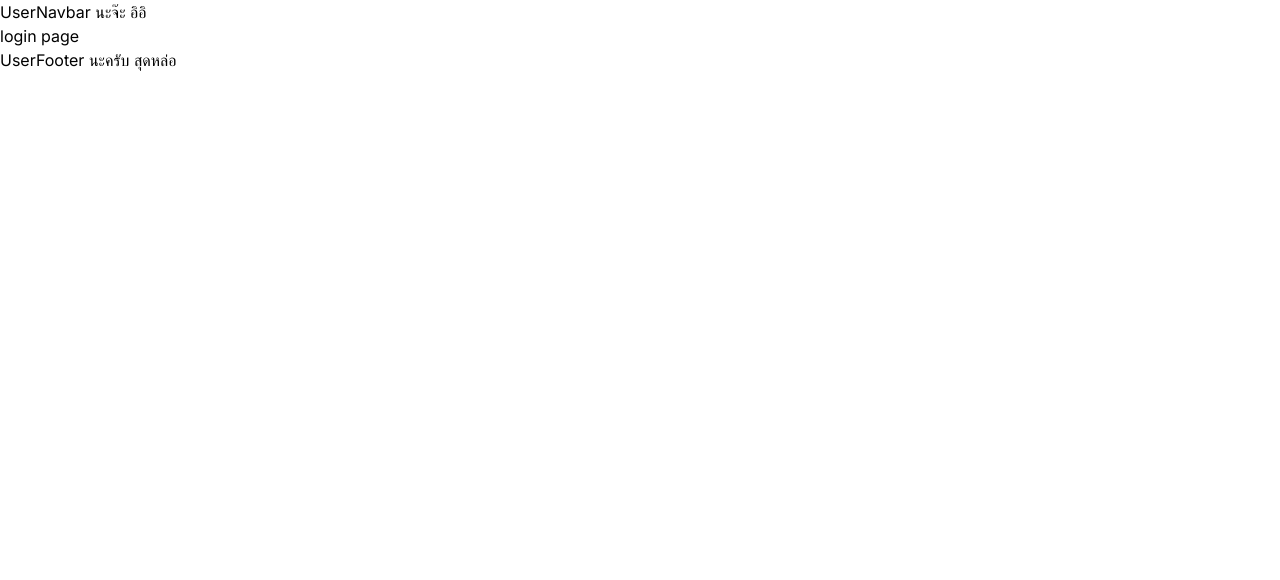
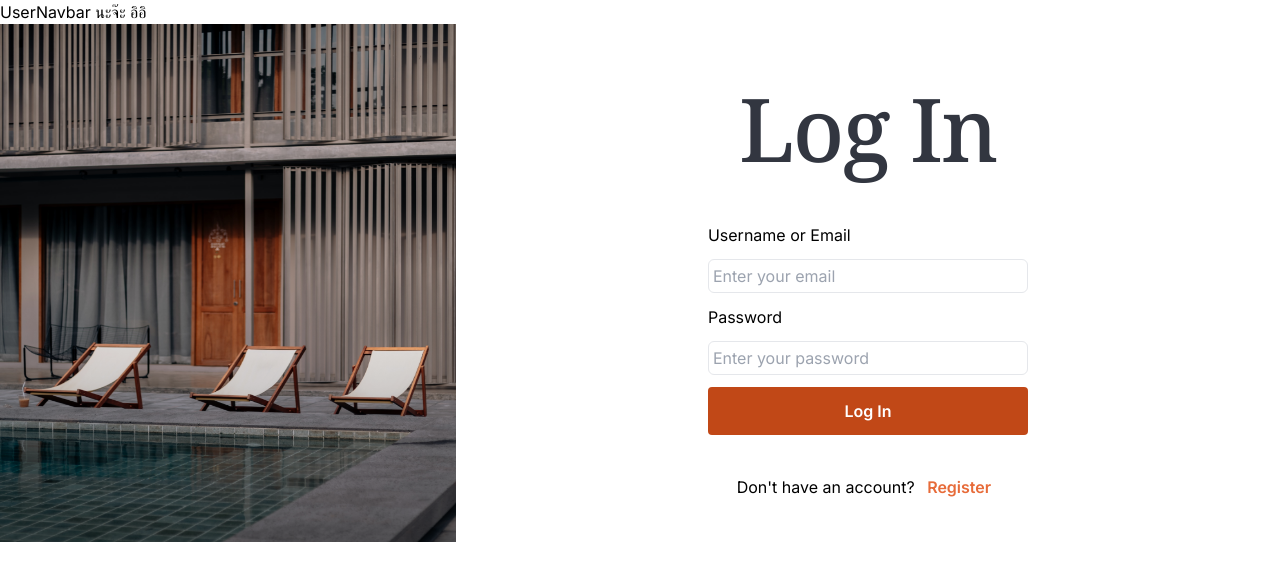
Before and after one commit to L1laX/Grand-final-project-neatly-hotel-teal, a Next.js app: page /login in a window 1280 px wide. Shown: the top 580 px of the page. Built offline with nearby package versions, Linux system fonts and the light colour scheme.

Commit message:
feat: Add login page and fix handle click on btn components

```diff
--- a/package.json
+++ b/package.json
@@ -9,6 +9,9 @@
     "lint": "next lint"
   },
   "dependencies": {
+    "@supabase/auth-ui-react": "^0.4.7",
+    "@supabase/auth-ui-shared": "^0.1.8",
+    "@supabase/supabase-js": "^2.39.3",
     "dotenv": "^16.4.1",
     "next": "^14.1.0",
     "react": "^18",
--- a/src/app/layout.js
+++ b/src/app/layout.js
@@ -16,7 +16,7 @@ export default function RootLayout({ children }) {
       <body className={inter.className}>
         <UserNavbar />
         {children}
-        <UserFooter />
+        {/* <UserFooter /> */}
       </body>
     </html>
   );
--- a/src/app/login/page.jsx
+++ b/src/app/login/page.jsx
@@ -1,5 +1,58 @@
+"use client";
+
+import PrimaryBtn from "@/components/common/PrimaryBtn";
+import Link from "next/link";
+import Image from "next/legacy/image";
+import bg from "/src/asset/background/login-page/bg.png";
 const Login = () => {
-  return <div>login page</div>;
+  return (
+    <div className="main-content flex">
+      <div className="d">
+        <Image src={bg} width={708} height={805} />
+      </div>
+      <div className="login-form flex w-full flex-col items-center justify-center gap-10">
+        <h1>Log In</h1>
+        <form action="" className="flex w-80 flex-col">
+          <div className="input-content flex flex-col gap-3">
+            <label htmlFor="usernameOrEmail">Username or Email</label>
+            <input
+              className="rounded-md border p-1 focus:outline-1 focus:outline-orange-400 focus:ring-1 focus:ring-inset focus:ring-orange-400"
+              type="text"
+              name="usernameOrEmail"
+              placeholder="Enter your email"
+              required
+            />
+            <label htmlFor="password">Password</label>
+            <input
+              className="rounded-md border p-1 focus:outline-1 focus:outline-orange-400 focus:ring-1 focus:ring-inset focus:ring-orange-400"
+              type="password"
+              name="password"
+              placeholder="Enter your password"
+              required
+            />
+            <PrimaryBtn
+              btnName="Log In"
+              className="w-full"
+              handleClick={() => {
+                alert("จ๊ะเอ๋ตัวเอง");
+              }}
+            />
+          </div>
+        </form>
+        <div className="to-register">
+          {" "}
+          Don't have an account?{" "}
+          <Link
+            href={"/register"}
+            className="visitlink visitlink:hover visitlink:disabled"
+          >
+            {" "}
+            Register
+          </Link>
+        </div>
+      </div>
+    </div>
+  );
 };
 
 export default Login;
--- a/src/app/page.jsx
+++ b/src/app/page.jsx
@@ -2,10 +2,5 @@ import PrimaryBtn from "@/components/common/PrimaryBtn";
 import SecondaryBtn from "@/components/common/SecondaryBtn";
 
 export default function Home() {
-  return (
-    <main>
-      <PrimaryBtn btnName={"Hello"} />
-      <SecondaryBtn btnName={"World"} />
-    </main>
-  );
+  return <main></main>;
 }
--- a/src/components/common/PrimaryBtn.jsx
+++ b/src/components/common/PrimaryBtn.jsx
@@ -1,8 +1,11 @@
 import React from "react";
 
-const PrimaryBtn = ({ btnName }) => {
+const PrimaryBtn = ({ btnName, handleClick }) => {
   return (
-    <div className="btn-primary btn-primary:hover btn-primary:active btn-primary:disabled cursor-pointer">
+    <div
+      className="btn-primary btn-primary:hover btn-primary:active btn-primary:disabled cursor-pointer"
+      onClick={handleClick}
+    >
       {btnName}
     </div>
   );
--- a/src/components/common/SecondaryBtn.jsx
+++ b/src/components/common/SecondaryBtn.jsx
@@ -1,8 +1,11 @@
 import React from "react";
 
-const SecondaryBtn = ({ btnName }) => {
+const SecondaryBtn = ({ btnName, handleClick }) => {
   return (
-    <div className="btn-secondary btn-secondary:hover btn-secondary:active btn-secondary:disabled cursor-pointer">
+    <div
+      className="btn-secondary btn-secondary:hover btn-secondary:active btn-secondary:disabled cursor-pointer"
+      onClick={handleClick}
+    >
       {btnName}
     </div>
   );
```
Also changed, not shown: src/asset/background/login-page/bg.png (added), src/utils/supabase.js (added), 1 other file (tests, documents, lock files or other folders).
